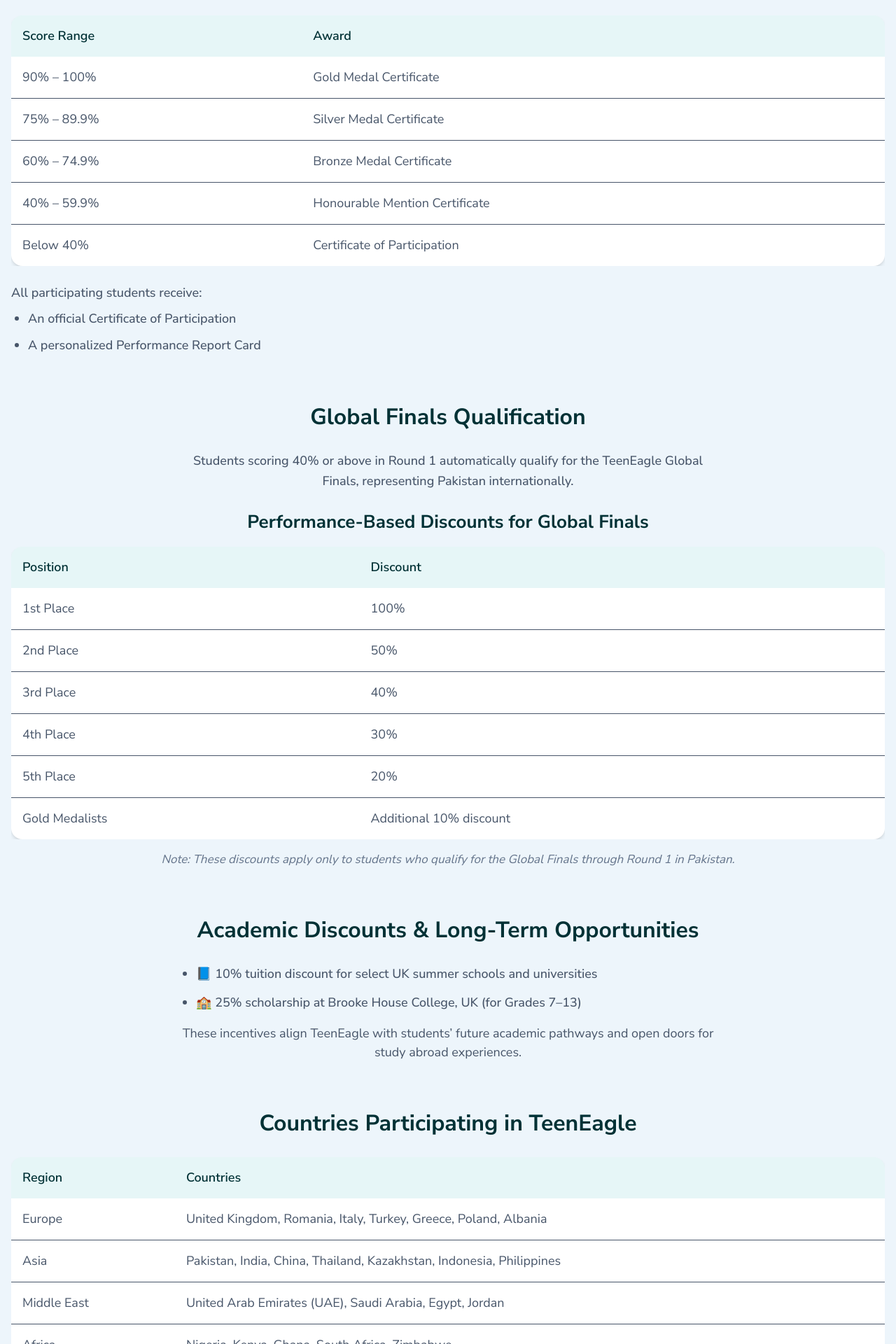
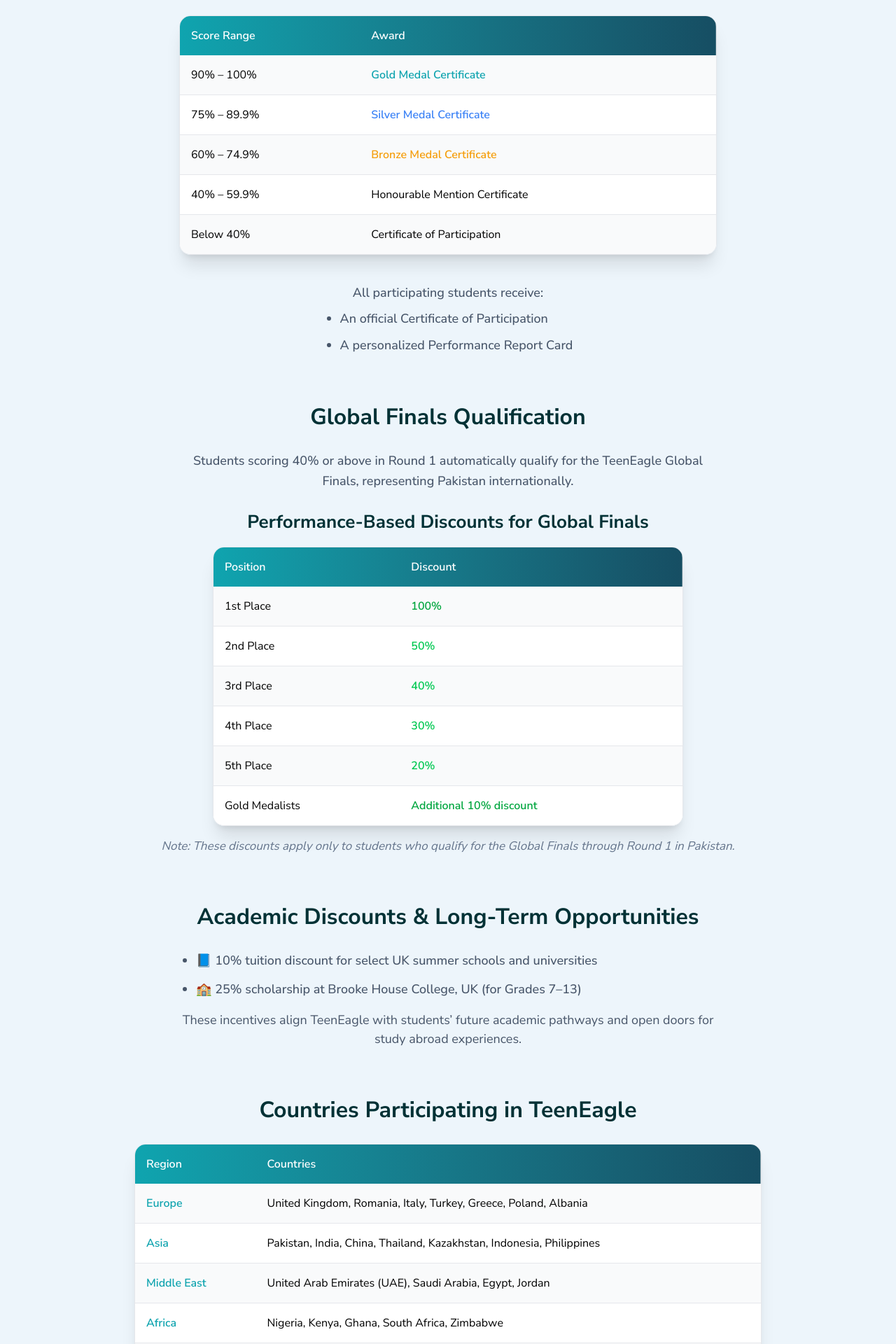
Before and after one commit to kainatkiranrashid2/inventivelearningwebsite, a Next.js app: page /teeneagle/registration in a window 1280 px wide. Shown: the part 480-2400 px from the top of the page at 70% size. Built offline with nearby package versions, Linux system fonts and the light colour scheme.

Commit message:
`Refactored Header component with updated table styles and content`

```diff
--- a/app/teeneagle/registration/components/Header.tsx
+++ b/app/teeneagle/registration/components/Header.tsx
@@ -22,55 +22,57 @@
         </div>
 
         {/* Awards */}
+        {/* Awards */}
         <div className="mb-16">
           <h3 className="text-[28px] md:text-[32px] font-bold text-[#003135] mb-6 text-center">
             🏅 Awards – First Round
           </h3>
-          <div className="overflow-x-auto">
-            <table className="w-full text-left border-collapse bg-white rounded-2xl shadow-md overflow-hidden">
-              <thead className="bg-[#0FA4AF]/10">
+          <div className="overflow-x-auto mb-10 rounded-2xl shadow-xl border border-gray-200 max-w-3xl mx-auto">
+            <table className="w-full border-collapse bg-white text-left text-sm md:text-base">
+              <thead className="bg-gradient-to-r from-[#0FA4AF] to-[#164e63] text-white">
                 <tr>
-                  <th className="p-4 text-[18px] font-semibold text-[#003135]">
-                    Score Range
-                  </th>
-                  <th className="p-4 text-[18px] font-semibold text-[#003135]">
-                    Award
-                  </th>
+                  <th className="p-4 font-semibold">Score Range</th>
+                  <th className="p-4 font-semibold">Award</th>
                 </tr>
               </thead>
-              <tbody className="text-[#475569] text-[16px] md:text-[18px]">
-                <tr className="border-b">
+              <tbody className="divide-y divide-gray-200">
+                <tr className="odd:bg-[#f9fafb] even:bg-white hover:bg-[#ecfeff] transition">
                   <td className="p-4">90% – 100%</td>
-                  <td className="p-4">Gold Medal Certificate</td>
+                  <td className="p-4 font-semibold text-[#0FA4AF]">
+                    Gold Medal Certificate
+                  </td>
                 </tr>
-                <tr className="border-b">
+                <tr className="odd:bg-[#f9fafb] even:bg-white hover:bg-[#ecfeff] transition">
                   <td className="p-4">75% – 89.9%</td>
-                  <td className="p-4">Silver Medal Certificate</td>
+                  <td className="p-4 font-semibold text-[#3b82f6]">
+                    Silver Medal Certificate
+                  </td>
                 </tr>
-                <tr className="border-b">
+                <tr className="odd:bg-[#f9fafb] even:bg-white hover:bg-[#ecfeff] transition">
                   <td className="p-4">60% – 74.9%</td>
-                  <td className="p-4">Bronze Medal Certificate</td>
+                  <td className="p-4 font-semibold text-[#f59e0b]">
+                    Bronze Medal Certificate
+                  </td>
                 </tr>
-                <tr className="border-b">
+                <tr className="odd:bg-[#f9fafb] even:bg-white hover:bg-[#ecfeff] transition">
                   <td className="p-4">40% – 59.9%</td>
                   <td className="p-4">Honourable Mention Certificate</td>
                 </tr>
-                <tr>
+                <tr className="odd:bg-[#f9fafb] even:bg-white hover:bg-[#ecfeff] transition">
                   <td className="p-4">Below 40%</td>
                   <td className="p-4">Certificate of Participation</td>
                 </tr>
               </tbody>
             </table>
           </div>
-          <div className="mt-6 text-[16px] md:text-[18px] text-[#475569] font-medium leading-relaxed">
+          <div className="mt-10 text-[16px] md:text-[18px] text-[#475569] font-medium leading-relaxed text-center">
             <p>All participating students receive:</p>
-            <ul className="list-disc pl-6 mt-2 space-y-2">
+            <ul className="list-disc pl-6 mt-2 space-y-2 inline-block text-left">
               <li>An official Certificate of Participation</li>
               <li>A personalized Performance Report Card</li>
             </ul>
           </div>
         </div>
-
         {/* Global Finals Qualification */}
         <div className="mb-16">
           <h3 className="text-[28px] md:text-[32px] font-bold text-[#003135] mb-6 text-center">
@@ -84,42 +86,40 @@
           <h4 className="text-[22px] md:text-[26px] font-bold text-[#003135] mb-4 text-center">
             Performance-Based Discounts for Global Finals
           </h4>
-          <div className="overflow-x-auto">
-            <table className="w-full text-left border-collapse bg-white rounded-2xl shadow-md overflow-hidden">
-              <thead className="bg-[#0FA4AF]/10">
+          <div className="overflow-x-auto rounded-2xl shadow-xl border border-gray-200 max-w-2xl mx-auto">
+            <table className="w-full border-collapse bg-white text-left text-sm md:text-base">
+              <thead className="bg-gradient-to-r from-[#0FA4AF] to-[#164e63] text-white">
                 <tr>
-                  <th className="p-4 text-[18px] font-semibold text-[#003135]">
-                    Position
-                  </th>
-                  <th className="p-4 text-[18px] font-semibold text-[#003135]">
-                    Discount
-                  </th>
+                  <th className="p-4 font-semibold">Position</th>
+                  <th className="p-4 font-semibold">Discount</th>
                 </tr>
               </thead>
-              <tbody className="text-[#475569] text-[16px] md:text-[18px]">
-                <tr className="border-b">
+              <tbody className="divide-y divide-gray-200">
+                <tr className="odd:bg-[#f9fafb] even:bg-white hover:bg-[#ecfeff] transition">
                   <td className="p-4">1st Place</td>
-                  <td className="p-4">100%</td>
+                  <td className="p-4 font-semibold text-green-600">100%</td>
                 </tr>
-                <tr className="border-b">
+                <tr className="odd:bg-[#f9fafb] even:bg-white hover:bg-[#ecfeff] transition">
                   <td className="p-4">2nd Place</td>
-                  <td className="p-4">50%</td>
+                  <td className="p-4 font-semibold text-green-500">50%</td>
                 </tr>
-                <tr className="border-b">
+                <tr className="odd:bg-[#f9fafb] even:bg-white hover:bg-[#ecfeff] transition">
                   <td className="p-4">3rd Place</td>
-                  <td className="p-4">40%</td>
+                  <td className="p-4 font-semibold text-green-500">40%</td>
                 </tr>
-                <tr className="border-b">
+                <tr className="odd:bg-[#f9fafb] even:bg-white hover:bg-[#ecfeff] transition">
                   <td className="p-4">4th Place</td>
-                  <td className="p-4">30%</td>
+                  <td className="p-4 font-semibold text-green-500">30%</td>
                 </tr>
-                <tr className="border-b">
+                <tr className="odd:bg-[#f9fafb] even:bg-white hover:bg-[#ecfeff] transition">
                   <td className="p-4">5th Place</td>
-                  <td className="p-4">20%</td>
+                  <td className="p-4 font-semibold text-green-500">20%</td>
                 </tr>
-                <tr>
+                <tr className="odd:bg-[#f9fafb] even:bg-white hover:bg-[#ecfeff] transition">
                   <td className="p-4">Gold Medalists</td>
-                  <td className="p-4">Additional 10% discount</td>
+                  <td className="p-4 font-semibold text-green-600">
+                    Additional 10% discount
+                  </td>
                 </tr>
               </tbody>
             </table>
@@ -155,59 +155,59 @@
           <h3 className="text-[28px] md:text-[32px] font-bold text-[#003135] mb-6 text-center">
             Countries Participating in TeenEagle
           </h3>
-          <div className="overflow-x-auto">
-            <table className="w-full text-left border-collapse bg-white rounded-2xl shadow-md overflow-hidden">
-              <thead className="bg-[#0FA4AF]/10">
+          <div className="overflow-x-auto mb-10 rounded-2xl shadow-xl border border-gray-200 max-w-4xl mx-auto">
+            <table className="w-full border-collapse bg-white text-left text-sm md:text-base">
+              <thead className="bg-gradient-to-r from-[#0FA4AF] to-[#164e63] text-white">
                 <tr>
-                  <th className="p-4 text-[18px] font-semibold text-[#003135]">
-                    Region
-                  </th>
-                  <th className="p-4 text-[18px] font-semibold text-[#003135]">
-                    Countries
-                  </th>
+                  <th className="p-4 font-semibold">Region</th>
+                  <th className="p-4 font-semibold">Countries</th>
                 </tr>
               </thead>
-              <tbody className="text-[#475569] text-[16px] md:text-[18px]">
-                <tr className="border-b">
-                  <td className="p-4">Europe</td>
+              <tbody className="divide-y divide-gray-200">
+                <tr className="odd:bg-[#f9fafb] even:bg-white hover:bg-[#ecfeff] transition">
+                  <td className="p-4 font-semibold text-[#0FA4AF]">Europe</td>
                   <td className="p-4">
                     United Kingdom, Romania, Italy, Turkey, Greece, Poland,
                     Albania
                   </td>
                 </tr>
-                <tr className="border-b">
-                  <td className="p-4">Asia</td>
+                <tr className="odd:bg-[#f9fafb] even:bg-white hover:bg-[#ecfeff] transition">
+                  <td className="p-4 font-semibold text-[#0FA4AF]">Asia</td>
                   <td className="p-4">
                     Pakistan, India, China, Thailand, Kazakhstan, Indonesia,
                     Philippines
                   </td>
                 </tr>
-                <tr className="border-b">
-                  <td className="p-4">Middle East</td>
+                <tr className="odd:bg-[#f9fafb] even:bg-white hover:bg-[#ecfeff] transition">
+                  <td className="p-4 font-semibold text-[#0FA4AF]">
+                    Middle East
+                  </td>
                   <td className="p-4">
                     United Arab Emirates (UAE), Saudi Arabia, Egypt, Jordan
                   </td>
                 </tr>
-                <tr className="border-b">
-                  <td className="p-4">Africa</td>
+                <tr className="odd:bg-[#f9fafb] even:bg-white hover:bg-[#ecfeff] transition">
+                  <td className="p-4 font-semibold text-[#0FA4AF]">Africa</td>
                   <td className="p-4">
                     Nigeria, Kenya, Ghana, South Africa, Zimbabwe
                   </td>
                 </tr>
-                <tr className="border-b">
-                  <td className="p-4">Americas</td>
+                <tr className="odd:bg-[#f9fafb] even:bg-white hover:bg-[#ecfeff] transition">
+                  <td className="p-4 font-semibold text-[#0FA4AF]">Americas</td>
                   <td className="p-4">
                     United States, Brazil, Canada, Argentina
                   </td>
                 </tr>
-                <tr>
-                  <td className="p-4">Central Asia</td>
+                <tr className="odd:bg-[#f9fafb] even:bg-white hover:bg-[#ecfeff] transition">
+                  <td className="p-4 font-semibold text-[#0FA4AF]">
+                    Central Asia
+                  </td>
                   <td className="p-4">Azerbaijan, Uzbekistan, Kyrgyzstan</td>
                 </tr>
               </tbody>
             </table>
           </div>
-          <p className="text-[16px] md:text-[18px] text-[#475569] mt-6 max-w-4xl mx-auto text-center">
+          <p className=" mt-10 text-[16px] md:text-[18px] text-[#475569] max-w-4xl mx-auto text-center">
             TeenEagle continues to grow, promoting international friendship and
             academic excellence through English language learning.
           </p>
```
